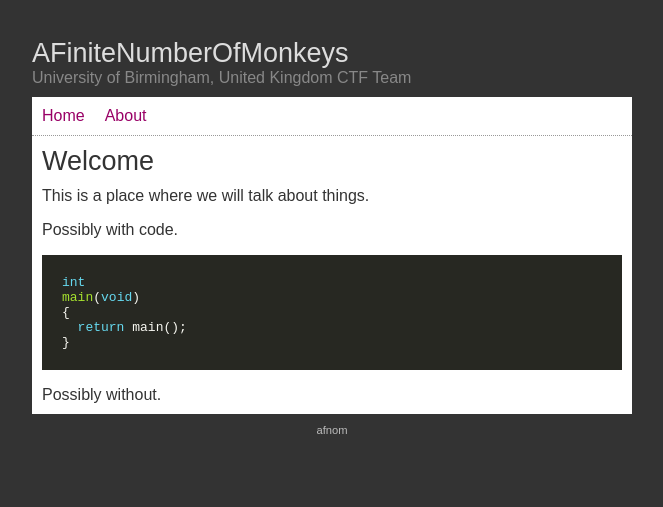
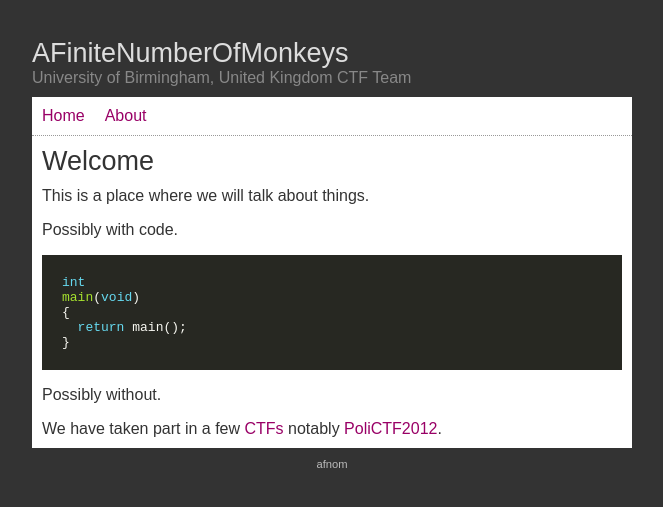
Before and after one commit to payal1206/old_website, a Jekyll site: the page built from index.md, in a window 1280 px wide. Shown: the top 507 px of the page, without its empty margins (308-971 px from the left). Built offline with Jekyll 4.4.1, drawn with Linux system fonts in a browser that asks for light colours; Markdown is read by kramdown in place of the engine named in the settings.

Commit message:
Solved issue of categories and tags looking horrid (hashtags).  Added an example link to the front page.

````diff
--- a/_layouts/sublist.html
+++ b/_layouts/sublist.html
@@ -2,9 +2,9 @@
 layout: default
 ---
 {% if page.grouptype == 'tag' %}
-  <h1>{{ page.tag }}</h2>
+  <h1>#{{ page.tag }}</h2>
 {% elsif page.grouptype == 'category' %}
-  <h1>{{ page.category }}</h2>
+  <h1>#{{ page.category }}</h2>
 {% endif %}
 
 {% for post in paginator.posts %}
--- a/index.md
+++ b/index.md
@@ -18,3 +18,5 @@
 ```
 
 Possibly without.
+
+We have taken part in a few [CTFs](/category/ctf/) notably [PoliCTF2012](/tag/polictf2012/).
````
